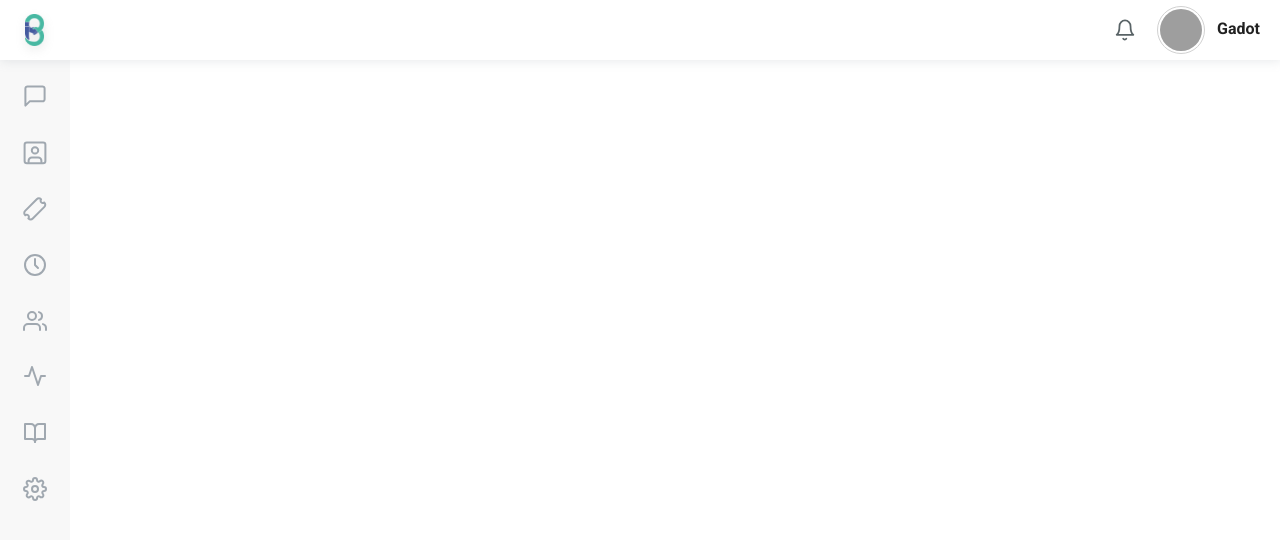
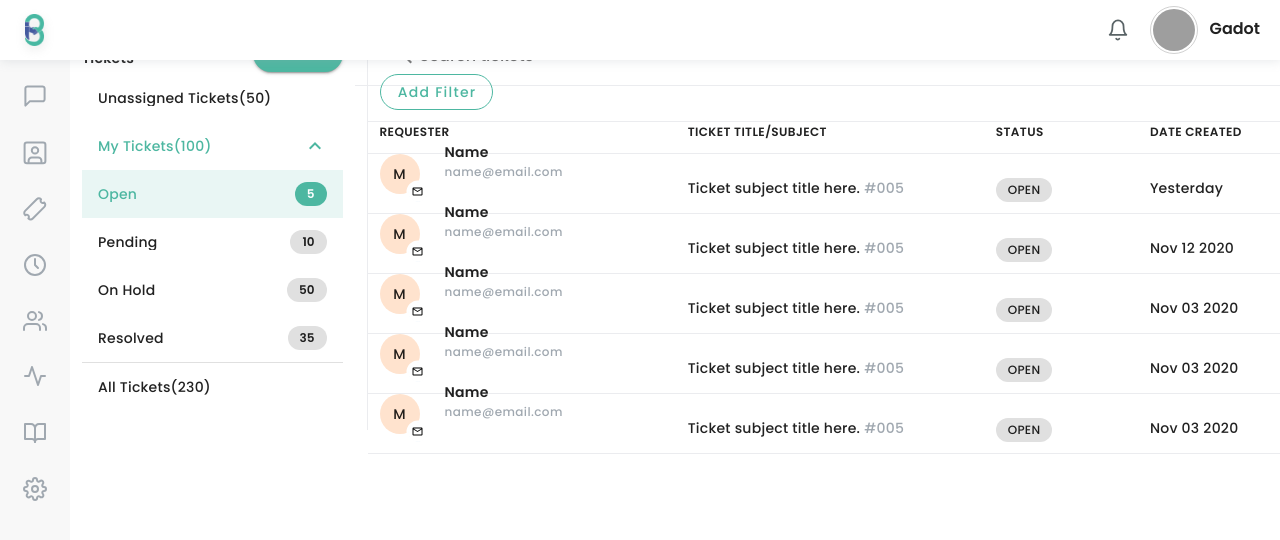
Before and after one commit to Viciteam/ibial-omnichannel, a Nuxt app: page /tickets/1 in a window 1280 px wide. Shown: the top 540 px of the page. Built offline with nearby package versions, Linux system fonts and the light colour scheme; grey boxes are pictures that could not be loaded.

Commit message:
adding tickets page

```diff
--- a/assets/css/global.css
+++ b/assets/css/global.css
@@ -8,6 +8,7 @@
 #app tr,
 #app td {
   /* Font */
+  font-family: 'Poppins', sans-serif !important;
 }
 
 /* Custom Shadow */
--- /dev/null
+++ b/components/tickets/TicketsContent.vue
@@ -0,0 +1,20 @@
+<template>
+  <div>
+    <TicketsData :selected="items" />
+  </div>
+</template>
+
+<script>
+import TicketsData from '@/components/tickets/TicketsData.vue'
+export default {
+  components: {
+    TicketsData
+  },
+  props: {
+    items: {
+      type: String,
+      default: null
+    }
+  }
+}
+</script>
--- /dev/null
+++ b/components/tickets/TicketsData.vue
@@ -0,0 +1,150 @@
+<template>
+  <div>
+    <v-row>
+      <v-col class="bottom_border">
+        <v-btn rounded outlined class="color_primary text-capitalize">
+          Add Filter
+        </v-btn>
+      </v-col>
+    </v-row>
+    <v-row v-if="selectedRoute === 'Open'">
+      <v-col class="py-0">
+        <v-row class="caption bottom_border font-weight-bold">
+          <v-col cols="4">
+            REQUESTER
+          </v-col>
+          <v-col cols="4">
+            TICKET TITLE/SUBJECT
+          </v-col>
+          <v-col cols="2">
+            STATUS
+          </v-col>
+          <v-col cols="2">
+            DATE CREATED
+          </v-col>
+        </v-row>
+        <v-row v-for="item in data" :key="item.id" class="body-2 bottom_border">
+          <v-col cols="4">
+            <v-row>
+              <v-col cols="3" class="py-0">
+                <v-badge avatar bordered bottom overlap>
+                  <template v-slot:badge>
+                    <v-avatar color="white" class="black--text">
+                      <v-icon>mdi-email-outline</v-icon>
+                    </v-avatar>
+                  </template>
+
+                  <v-avatar size="40" class="bgcolor--lightmaroon">
+                    M
+                  </v-avatar>
+                </v-badge>
+              </v-col>
+              <v-col cols="9" class="py-0">
+                <v-row class="font-weight-bold">
+                  {{ item.name }}
+                </v-row>
+                <v-row class="caption medium--gray">
+                  {{ item.email }}
+                </v-row>
+              </v-col>
+            </v-row>
+          </v-col>
+          <v-col cols="4" class="pt-6">
+            {{ item.subject }}
+            <span class="medium--gray">{{ item.tag }}</span>
+          </v-col>
+          <v-col cols="2" class="pt-6">
+            <v-chip small class="text-uppercase">
+              {{ item.status }}
+            </v-chip>
+          </v-col>
+          <v-col cols="2" class="pt-6">
+            {{ item.date }}
+          </v-col>
+        </v-row>
+      </v-col>
+    </v-row>
+  </div>
+</template>
+
+<script>
+export default {
+  props: {
+    selected: {
+      type: String,
+      default: null
+    }
+  },
+  data() {
+    return {
+      data: [
+        {
+          id: 1,
+          name: 'Name',
+          email: 'name@email.com',
+          subject: 'Ticket subject title here.',
+          tag: '#005',
+          status: 'open',
+          date: 'Yesterday'
+        },
+        {
+          id: 2,
+          name: 'Name',
+          email: 'name@email.com',
+          subject: 'Ticket subject title here.',
+          tag: '#005',
+          status: 'open',
+          date: 'Nov 12 2020'
+        },
+        {
+          id: 3,
+          name: 'Name',
+          email: 'name@email.com',
+          subject: 'Ticket subject title here.',
+          tag: '#005',
+          status: 'open',
+          date: 'Nov 03 2020'
+        },
+        {
+          id: 4,
+          name: 'Name',
+          email: 'name@email.com',
+          subject: 'Ticket subject title here.',
+          tag: '#005',
+          status: 'open',
+          date: 'Nov 03 2020'
+        },
+        {
+          id: 5,
+          name: 'Name',
+          email: 'name@email.com',
+          subject: 'Ticket subject title here.',
+          tag: '#005',
+          status: 'open',
+          date: 'Nov 03 2020'
+        }
+      ]
+    }
+  },
+  computed: {
+    selectedRoute() {
+      return this.selected
+    }
+  }
+}
+</script>
+
+<style scoped>
+.color_primary {
+  color: #4db7a1 !important;
+}
+.bgcolor--lightmaroon {
+  background-color: #ffe3ce !important;
+}
+.bottom_border {
+  box-shadow: inset 0px -1px 0px #ebecef;
+}
+.medium--gray {
+  color: #a0a8b0;
+}
+</style>
--- /dev/null
+++ b/components/tickets/TicketsDrawer.vue
@@ -0,0 +1,112 @@
+<template>
+  <div>
+    <v-row>
+      <v-col>
+        <v-list class="px-3 pt-0 font-weight-light" width="100%">
+          <v-list-item link>
+            <v-list-item-content>
+              <v-list-item-title class="body-2"
+                >Unassigned Tickets({{ unassigned }})</v-list-item-title
+              >
+            </v-list-item-content>
+          </v-list-item>
+          <v-list-group :value="true">
+            <template v-slot:activator>
+              <v-list-item-content>
+                <v-list-item-title class="body-2"
+                  >My Tickets({{ tickets }})</v-list-item-title
+                >
+              </v-list-item-content>
+            </template>
+            <v-list-item-group v-model="selectedItem">
+              <v-list-item
+                v-for="(item, i) in items"
+                :key="i"
+                @click="routeTo(item.title)"
+              >
+                <v-list-item-content>
+                  <v-list-item-title
+                    class="body-2"
+                    v-text="item.title"
+                  ></v-list-item-title>
+                </v-list-item-content>
+                <v-list-item-action>
+                  <v-chip
+                    small
+                    class="font-weight-bold"
+                    :class="
+                      i === selectedItem ? 'color_primary white--text' : ''
+                    "
+                  >
+                    {{ item.value }}
+                  </v-chip>
+                </v-list-item-action>
+              </v-list-item>
+            </v-list-item-group>
+          </v-list-group>
+          <v-divider />
+          <v-list-item link>
+            <v-list-item-content>
+              <v-list-item-title class="body-2"
+                >All Tickets({{ allTickets }})</v-list-item-title
+              >
+            </v-list-item-content>
+          </v-list-item>
+        </v-list>
+      </v-col>
+    </v-row>
+  </div>
+</template>
+
+<script>
+export default {
+  data() {
+    return {
+      selectedItem: 0,
+      unassigned: 50,
+      tickets: 100,
+      allTickets: 230,
+      items: [
+        {
+          active: true,
+          title: 'Open',
+          value: 5
+        },
+        {
+          title: 'Pending',
+          value: 10
+        },
+        {
+          title: 'On Hold',
+          value: 50
+        },
+        {
+          title: 'Resolved',
+          value: 35
+        }
+      ]
+    }
+  },
+  mounted() {
+    this.$emit('itemSelected', 'Open')
+  },
+  methods: {
+    routeTo(item) {
+      console.log(this.selectedItem)
+      this.$emit('itemSelected', item)
+    }
+  }
+}
+</script>
+
+<style scoped>
+.color_primary {
+  background: #4db7a1 !important;
+}
+.line_border {
+  box-shadow: inset 0px -1px 0px #ebecef;
+}
+.v-list-group--active.primary--text {
+  color: #4db7a1 !important;
+}
+</style>
--- /dev/null
+++ b/components/tickets/TicketsHeader.vue
@@ -0,0 +1,38 @@
+<template>
+  <div>
+    <v-row class="bottom_border">
+      <v-col cols="3" class="d-flex justify-space-between mr-0 px-6 pt-3">
+        <span class="font-weight-bold body-2 pt-3">Tickets</span>
+        <span class="py-0">
+          <v-btn rounded class="color_primary white--text text-capitalize">
+            <v-icon left>mdi-plus</v-icon>
+            New
+          </v-btn>
+        </span>
+      </v-col>
+      <v-col cols="9" class="left_border">
+        <v-text-field
+          class="px-0 body-2"
+          flat
+          solo
+          dense
+          hide-details
+          prepend-inner-icon="mdi-magnify"
+          label="Search tickets"
+        ></v-text-field>
+      </v-col>
+    </v-row>
+  </div>
+</template>
+
+<style scoped>
+.color_primary {
+  background: #4db7a1 !important;
+}
+.bottom_border {
+  box-shadow: inset 0px -1px 0px #ebecef;
+}
+.left_border {
+  border-left: 1px solid #ebecef;
+}
+</style>
--- /dev/null
+++ b/components/tickets/index.js
@@ -0,0 +1,6 @@
+import TicketsDrawer from './TicketsDrawer'
+import TicketsContent from './TicketsContent'
+import TicketsHeader from './TicketsHeader'
+import TicketsData from './TicketsData'
+
+export { TicketsDrawer, TicketsContent, TicketsHeader, TicketsData }
--- a/nuxt.config.js
+++ b/nuxt.config.js
@@ -22,7 +22,14 @@ export default {
         content: process.env.npm_package_description || ''
       }
     ],
-    link: [{ rel: 'icon', type: 'image/x-icon', href: '/favicon.ico' }]
+    link: [
+      { rel: 'icon', type: 'image/x-icon', href: '/favicon.ico' },
+      {
+        rel: 'stylesheet',
+        href:
+          'https://fonts.googleapis.com/css2?family=Poppins:wght@300;500;600&display=swap'
+      }
+    ]
   },
   /*
    ** Customize the progress-bar color
--- /dev/null
+++ b/pages/tickets/_id.vue
@@ -0,0 +1,54 @@
+<template>
+  <div>
+    <v-row>
+      <v-col class="py-0">
+        <v-row>
+          <v-col class="py-0">
+            <TicketsHeader />
+          </v-col>
+        </v-row>
+        <v-row>
+          <v-col cols="3" class="py-0">
+            <TicketsDrawer @itemSelected="items" />
+          </v-col>
+          <v-col cols="9" class="left_border py-0">
+            <TicketsContent :items="item" />
+          </v-col>
+        </v-row>
+      </v-col>
+    </v-row>
+  </div>
+</template>
+
+<script>
+import {
+  TicketsDrawer,
+  TicketsContent,
+  TicketsHeader
+} from '@/components/tickets'
+
+export default {
+  components: {
+    TicketsDrawer,
+    TicketsContent,
+    TicketsHeader
+  },
+  data() {
+    return {
+      item: null
+    }
+  },
+  methods: {
+    items(value) {
+      this.item = value
+      console.log('items ->' + value)
+    }
+  }
+}
+</script>
+
+<style scoped>
+.left_border {
+  border-left: 1px solid #ebecef;
+}
+</style>
```
